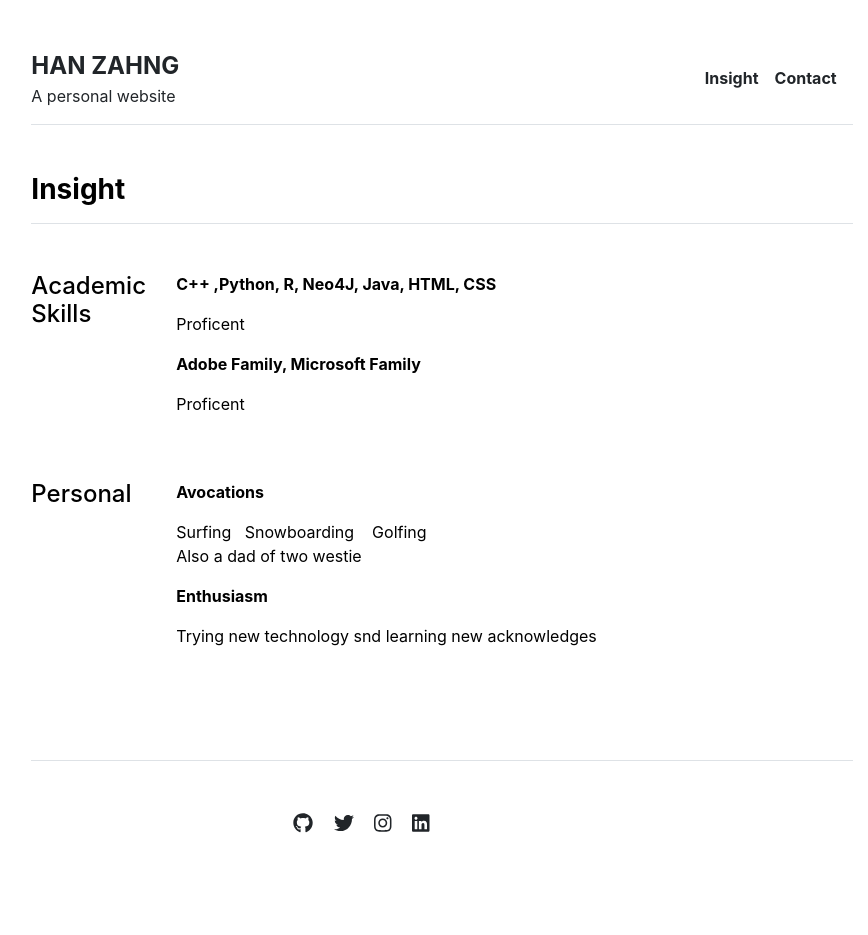
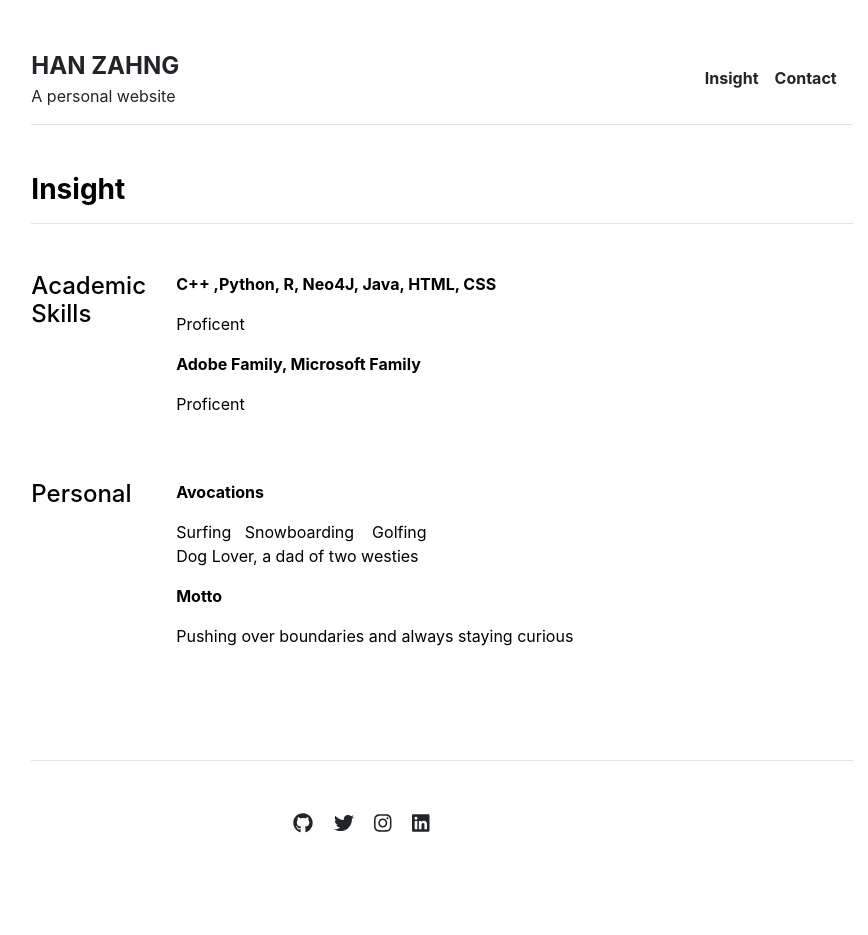
Before and after one commit to dukerosen/personal-website, a Jekyll site: the page built from cv.md, in a window 1280 px wide. Shown: the whole page, without its empty margins (198-1066 px from the left). Built offline with Jekyll 4.4.1, drawn with Linux system fonts in a browser that asks for light colours.

Commit message:
Update academic-experience.yml

```diff
--- a/_data/cv/academic-experience.yml
+++ b/_data/cv/academic-experience.yml
@@ -1,5 +1,5 @@
 - title: 'Avocations'
-  description: 'Surfing &nbsp;&nbsp;Snowboarding &nbsp;&nbsp; Golfing <br> Also a dad of two westie'
+  description: 'Surfing &nbsp;&nbsp;Snowboarding &nbsp;&nbsp; Golfing <br> Dog Lover, a dad of two westies'
 
-- title: 'Enthusiasm'
-  description: 'Trying new technology snd learning new acknowledges'
+- title: 'Motto'
+  description: 'Pushing over boundaries and always staying curious'
```
